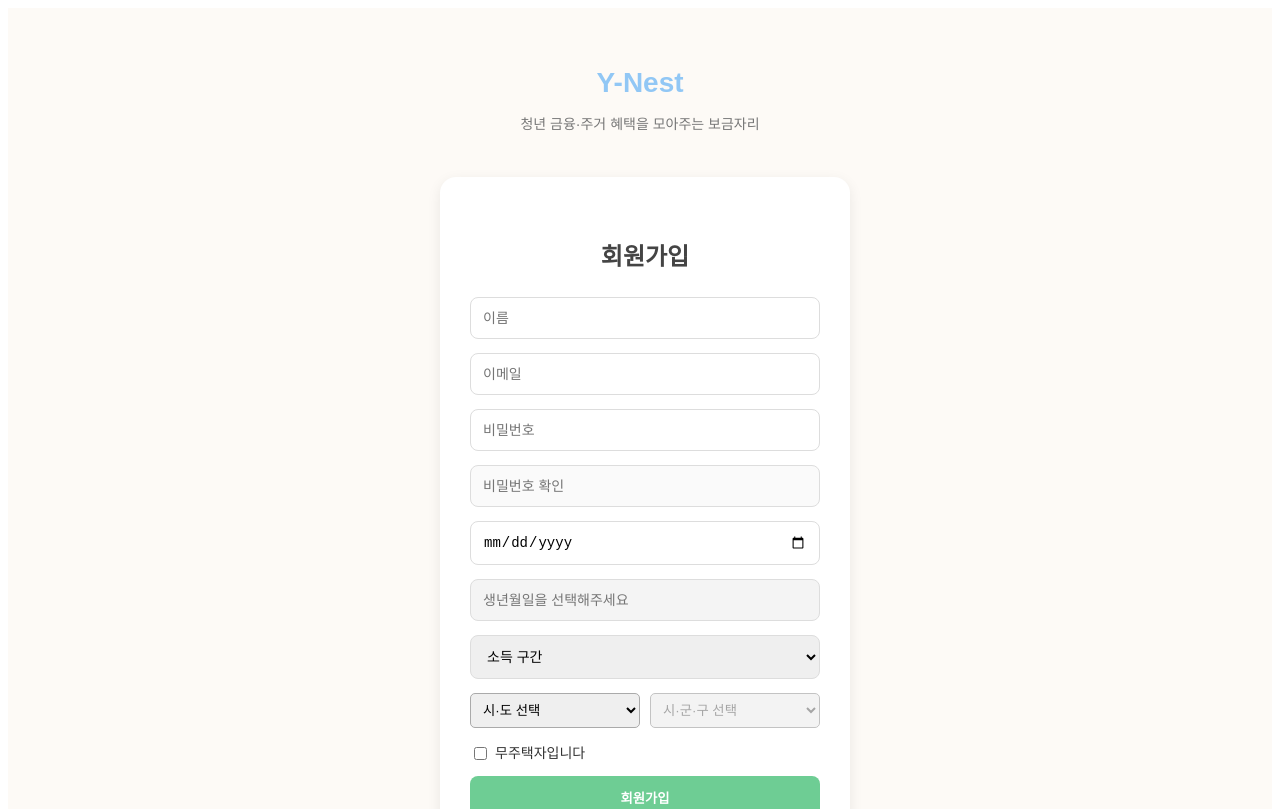
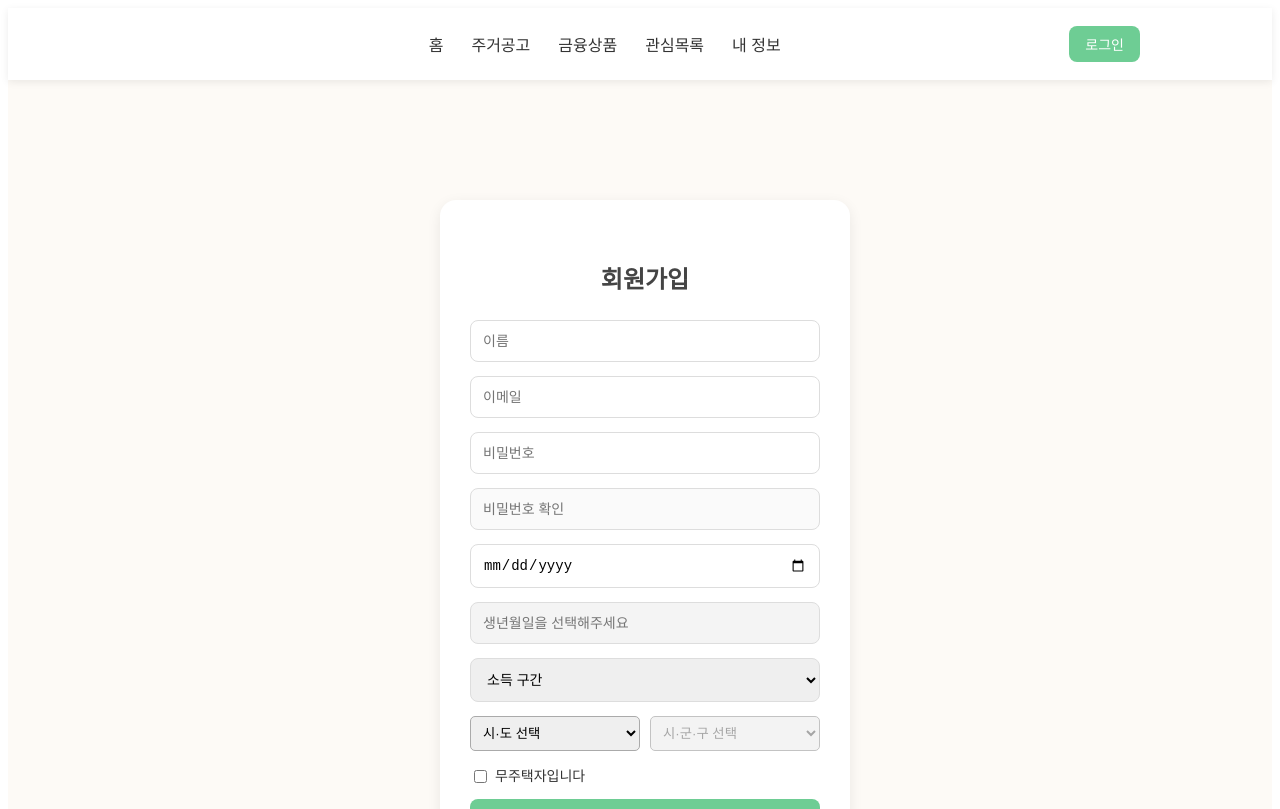
Before and after one commit to soobinny/y-nest, a React app in the folder frontend/: page /signup in a window 1280 px wide. Shown: the top 809 px of the page. Built offline with nearby package versions, Linux system fonts and the light colour scheme; the HTML template or start-up script is replaced by a standard one.

Commit message:
✨ feat: 공통 레이아웃(AppLayout) 통합
- AppLayout에 네비게이션 바 추가 (홈, 주거공고, 금융상품, 관심목록, 내 정보)
- 로그인/회원가입 페이지는 narrow prop으로 폭 제어

```diff
--- a/frontend/src/components/AppLayout.jsx
+++ b/frontend/src/components/AppLayout.jsx
@@ -1,14 +1,158 @@
-// src/components/AppLayout.jsx
-export default function AppLayout({ children }) {
+import { useState, useEffect } from "react";
+
+export default function AppLayout({ children, narrow = false }) {
+  const [activeDropdown, setActiveDropdown] = useState(null);
+  const [isLoggedIn, setIsLoggedIn] = useState(false);
+  const [isHovered, setIsHovered] = useState(false);
+
+  useEffect(() => {
+    const token = localStorage.getItem("accessToken");
+    setIsLoggedIn(!!token);
+  }, []);
+
+  const handleAuthClick = () => {
+    if (isLoggedIn) {
+      localStorage.removeItem("accessToken");
+      setIsLoggedIn(false);
+      alert("로그아웃 되었습니다.");
+      if (window.location.pathname !== "/") {
+        window.location.href = "/";
+      } else {
+        window.location.reload();
+      }
+    } else {
+      window.location.href = "/login";
+    }
+  };
+
+  const handleProtectedClick = (e, path) => {
+    e.preventDefault();
+    const token = localStorage.getItem("accessToken");
+    if (!token) {
+      window.location.href = "/login";
+      return;
+    }
+    window.location.href = path;
+  };
+
   return (
     <div style={styles.page}>
+      {/* 공통 네비게이션 헤더 */}
       <header style={styles.header}>
-        <h1 style={styles.logo}>Y-Nest</h1>
-        <p style={styles.subtitle}>청년 금융·주거 혜택을 모아주는 보금자리</p>
+        <div style={styles.navContainer}>
+          <nav style={styles.nav}>
+            <a href="/home" style={styles.link}>홈</a>
+
+            {/* 주거공고 */}
+            <div
+              style={styles.dropdownWrapper}
+              onMouseEnter={() => setActiveDropdown("housing")}
+              onMouseLeave={() => setActiveDropdown(null)}
+            >
+              <a href="/housing" style={styles.link}>주거공고</a>
+              {activeDropdown === "housing" && (
+                <div style={styles.dropdown}>
+                  {[
+                    { name: "청약", link: "/housing?type=cheongyak" },
+                    { name: "임대", link: "/housing?type=rental" },
+                    { name: "매입임대", link: "/housing?type=maeip" },
+                    { name: "행복주택", link: "/housing?type=happy" },
+                  ].map((item) => (
+                    <a key={item.name} href={item.link} style={styles.dropdownItem}>
+                      {item.name}
+                    </a>
+                  ))}
+                </div>
+              )}
+            </div>
+
+            {/* 금융상품 */}
+            <div
+              style={styles.dropdownWrapper}
+              onMouseEnter={() => setActiveDropdown("finance")}
+              onMouseLeave={() => setActiveDropdown(null)}
+            >
+              <a href="/finance" style={styles.link}>금융상품</a>
+              {activeDropdown === "finance" && (
+                <div style={styles.dropdown}>
+                  {[
+                    { name: "예금", link: "/finance?type=deposit" },
+                    { name: "적금", link: "/finance?type=saving" },
+                    { name: "대출", link: "/finance?type=loan" },
+                  ].map((item) => (
+                    <a key={item.name} href={item.link} style={styles.dropdownItem}>
+                      {item.name}
+                    </a>
+                  ))}
+                </div>
+              )}
+            </div>
+
+            {/* 관심목록 */}
+            <div
+              style={styles.dropdownWrapper}
+              onMouseEnter={() => setActiveDropdown("favorites")}
+              onMouseLeave={() => setActiveDropdown(null)}
+            >
+              <span
+                style={styles.link}
+                onClick={(e) => handleProtectedClick(e, "/favorites")}
+              >
+                관심목록
+              </span>
+              {activeDropdown === "favorites" && (
+                <div style={styles.dropdown}>
+                  {[
+                    { name: "주거공고", link: "/favorites/housing" },
+                    { name: "금융상품", link: "/favorites/finance" },
+                  ].map((item) => (
+                    <span
+                      key={item.name}
+                      style={styles.dropdownItem}
+                      onClick={(e) => handleProtectedClick(e, item.link)}
+                    >
+                      {item.name}
+                    </span>
+                  ))}
+                </div>
+              )}
+            </div>
+
+            {/* 내 정보 */}
+            <span
+              style={styles.link}
+              onClick={(e) => handleProtectedClick(e, "/mypage")}
+            >
+              내 정보
+            </span>
+          </nav>
+
+          {/* 로그인 / 로그아웃 버튼 */}
+          <button
+            onClick={handleAuthClick}
+            onMouseEnter={() => setIsHovered(true)}
+            onMouseLeave={() => setIsHovered(false)}
+            style={{
+              ...styles.authButton,
+              ...(isHovered ? styles.authButtonHover : {}),
+            }}
+          >
+            {isLoggedIn ? "로그아웃" : "로그인"}
+          </button>
+        </div>
       </header>
 
-      <main style={styles.main}>{children}</main>
+      {/* 페이지 본문 */}
+      <main
+        style={{
+          ...styles.main,
+          ...(narrow ? styles.narrowMain : styles.wideMain),
+        }}
+      >
+        {children}
+      </main>
 
+      {/* 공통 푸터 */}
       <footer style={styles.footer}>© 2025 Y-Nest</footer>
     </div>
   );
@@ -20,33 +164,94 @@ const styles = {
     minHeight: "100vh",
     display: "flex",
     flexDirection: "column",
-    fontFamily: '"Pretendard", "Noto Sans KR", sans-serif',
+    fontFamily: "'Pretendard', 'Noto Sans KR', sans-serif",
     color: "#333",
   },
   header: {
-    textAlign: "center",
-    padding: "40px 0 10px",
+    width: "100%",
+    padding: "18px 0",
+    backgroundColor: "#ffffff",
+    boxShadow: "0 2px 8px rgba(0,0,0,0.08)",
+    position: "sticky",
+    top: 0,
+    zIndex: 10,
   },
-  logo: {
-    fontSize: "28px",
-    fontWeight: 700,
-    color: "#91c7f5",
-    marginBottom: 6,
+  navContainer: {
+    width: "80%",
+    maxWidth: "1000px",
+    margin: "0 auto",
+    display: "flex",
+    justifyContent: "space-between",
+    alignItems: "center",
   },
-  subtitle: {
+  nav: {
+    display: "flex",
+    gap: "28px",
+    fontSize: "16px",
+    justifyContent: "center",
+    flex: 1,
+  },
+  link: {
+    color: "#333",
+    textDecoration: "none",
+    fontWeight: "500",
+    cursor: "pointer",
+  },
+  authButton: {
+    backgroundColor: "#6ecd94ff",
+    color: "#fff",
+    border: "none",
+    borderRadius: "8px",
+    padding: "8px 16px",
     fontSize: "14px",
-    color: "#777",
+    cursor: "pointer",
+    transition: "background 0.2s ease",
+  },
+  authButtonHover: {
+    backgroundColor: "#5dbb86ff",
+  },
+  dropdownWrapper: {
+    position: "relative",
+    display: "inline-block",
+  },
+  dropdown: {
+    position: "absolute",
+    top: "100%",
+    left: 0,
+    backgroundColor: "#fff",
+    boxShadow: "0 4px 10px rgba(0,0,0,0.1)",
+    borderRadius: "10px",
+    marginTop: "8px",
+    minWidth: "160px",
+    zIndex: 20,
+    display: "flex",
+    flexDirection: "column",
+  },
+  dropdownItem: {
+    padding: "10px 14px",
+    fontSize: "14px",
+    color: "#333",
+    textDecoration: "none",
+    transition: "background 0.2s ease",
+    cursor: "pointer",
   },
   main: {
     flex: 1,
-    maxWidth: "400px",
     margin: "0 auto",
     padding: "20px",
+    width: "100%",
+  },
+  narrowMain: {
+    marginTop: "100px",
+    maxWidth: "400px",
+  },
+  wideMain: {
+    maxWidth: "1000px",
   },
   footer: {
     textAlign: "center",
     fontSize: "13px",
-    color: "#aaa",
+    color: "#888",
     padding: "20px 0",
   },
 };
--- a/frontend/src/pages/LoginPage.jsx
+++ b/frontend/src/pages/LoginPage.jsx
@@ -23,7 +23,7 @@ export default function LoginPage() {
   };
 
   return (
-    <AppLayout>
+    <AppLayout narrow>
       <div
         style={styles.card}
         onMouseEnter={(e) =>
--- a/frontend/src/pages/SignupPage.jsx
+++ b/frontend/src/pages/SignupPage.jsx
@@ -68,7 +68,7 @@ export default function SignupPage() {
   };
 
   return (
-    <AppLayout>
+    <AppLayout narrow>
       <div
         style={styles.card}
         onMouseEnter={(e) =>
```
